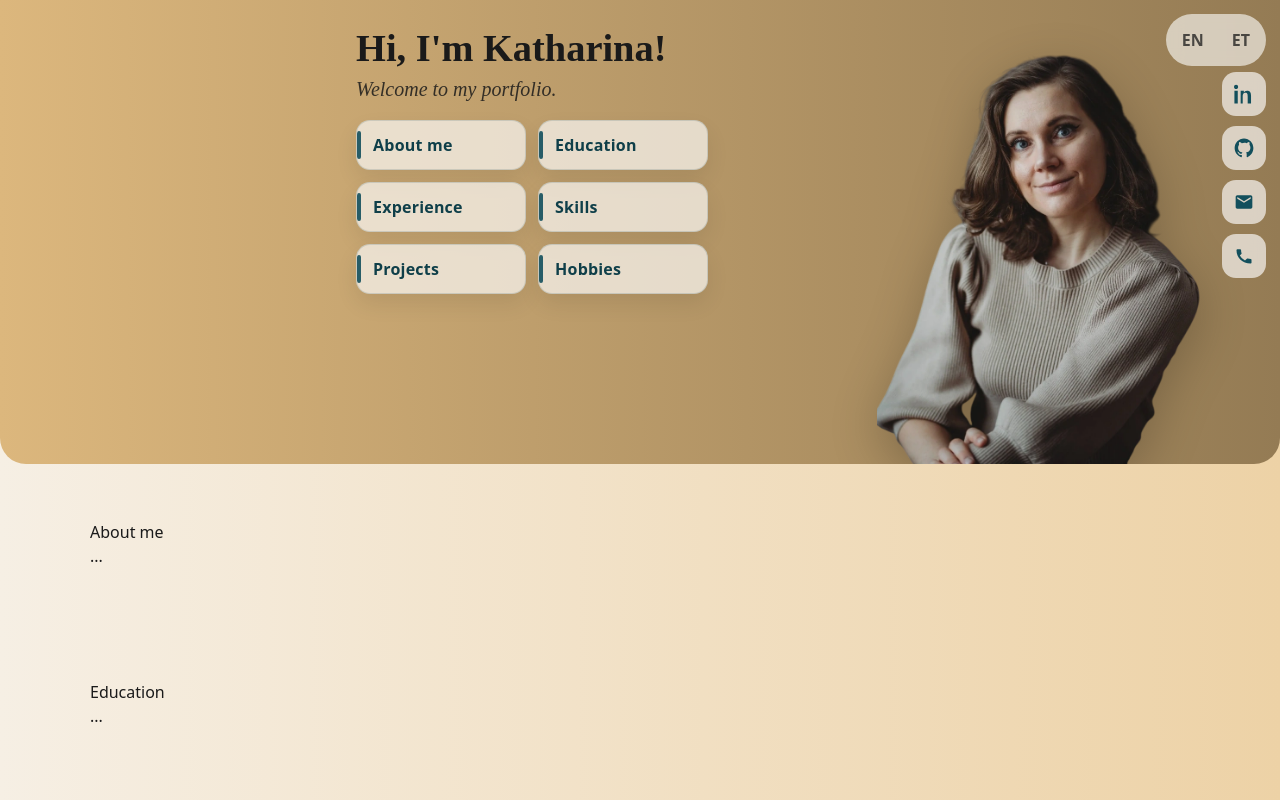
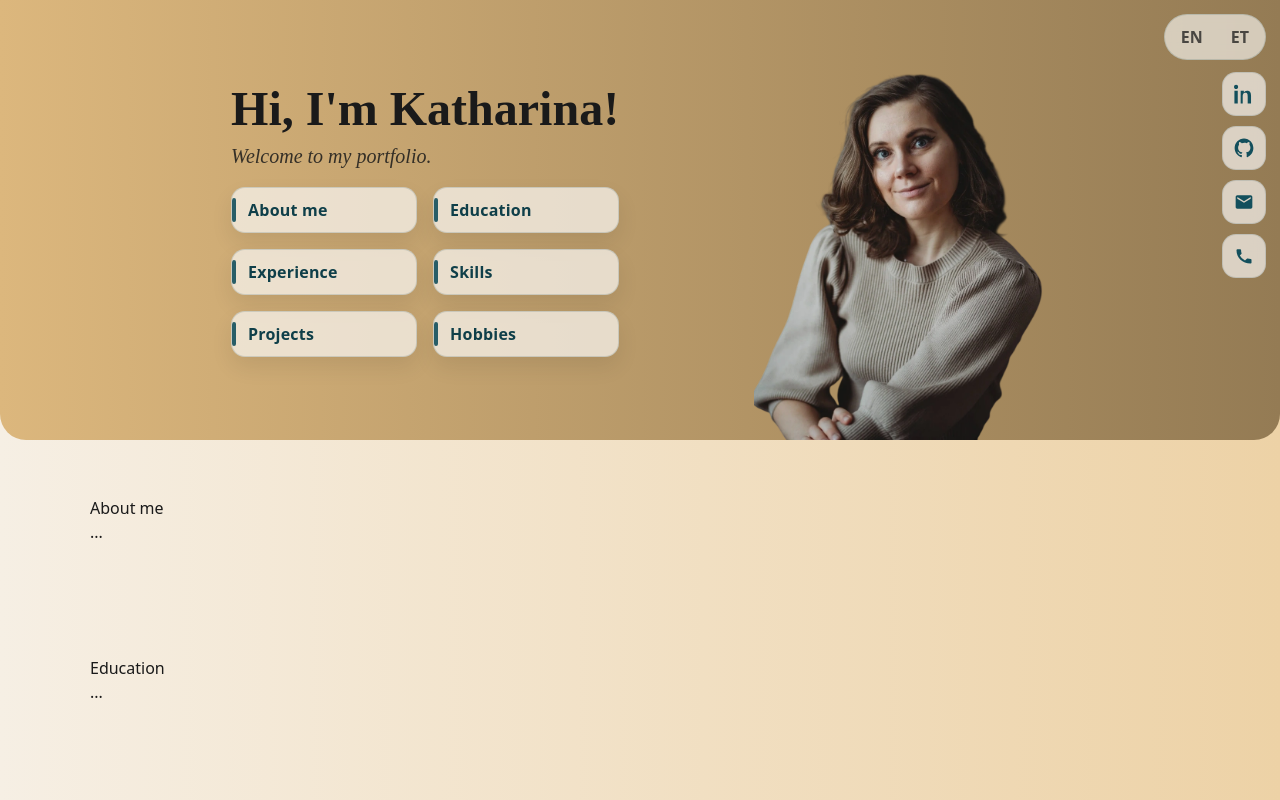
Before and after one commit to KatharinaMat/my-portfolio, a Nuxt app: page / in a window 1280 px wide. Shown: the top 800 px of the page. Built offline with nearby package versions, Linux system fonts and the light colour scheme.

Commit message:
hero ui cleanup

```diff
--- a/app/assets/css/main.css
+++ b/app/assets/css/main.css
@@ -1,102 +1,140 @@
 /* =================================
    BASE / GLOBAL
    ================================= */
-
 *,
 *::before,
 *::after {
-  box-sizing: border-box; /* FIX #1: hero height math stays true even with padding */
+  box-sizing: border-box; /*makes widths/padding predictable*/
+}
+
+body {
+  margin: 0; /*removes the browser default margin*/
 }
 
 html {
-  scroll-behavior: smooth;
+  scroll-behavior: smooth; /*Makes anchor-link scrolling (bookmarks) animate smoothly*/
+}
+.page {
+  min-height: 100vh; /*ensures the page background fills the screen even with little content.*/
+  background: linear-gradient(90deg, #f6efe4 0%, #edd2a6 100%);
 }
 
-.page {
-  min-height: 100vh;
-  background: linear-gradient(90deg, #f6efe4 0%, #edd2a6 100%);
-  position: relative;
+/* ===================================================
+   HERO LAYOUT (2 columns, mobile-first, fixed height)
+   =================================================== */
+
+.hero {
+  width: 100%; /*takes 100% of page width*/
+  height: 45vh;          /* fixed: hero will NOT grow on mobile */
+  background: linear-gradient(90deg, #dcb77d 0%, #947b54 100%);
+  border-radius: 0 0 26px 26px;
+  overflow: hidden;      /* safety: prevents children visually spilling out */
+}
+
+/* Make descendants able to size against hero height */
+.hero .container,
+.hero .row {
+  height: 100%;
+}
+
+/* Desktop override */
+@media (min-width: 860px) {
+  .hero {
+    height: 55vh;        /* fixed: hero will NOT grow on desktop */
+  }
 }
 
 /* =================================
-   HERO LAYOUT (2 columns)
+   CONTAINER
    ================================= */
 
-:root {
-  /* hero sizing */
-  --hero-h: clamp(420px, 58svh, 580px); /* slightly less tall by default */
-  --hero-pad-top: clamp(1.4rem, 2.6vw, 2.6rem);
+.container {
+  width: 100%;
+  max-width: 1100px;                 /* readable line length on desktop */
+  margin: 0 auto; /*centres the container*/
 
-  /* portrait sizing */
-  --portrait-w: clamp(360px, 35vw, 640px);
-  --portrait-ratio: 0.88; /* FIX #2: portrait fills hero more like blueprint */
-
-  /* spacing: bookmarks -> portrait */
-  --portrait-gap: clamp(2px, 0.6vw, 10px);
-
-  /* spacing: portrait -> social rail (THIS controls “between bookmarks and socials”) */
-  --ui-right: 14px;          /* your fixed UI uses right:14px */
-  --social-size: 44px;       /* icon button size */
-  --portrait-social-gap: clamp(10px, 1.4vw, 18px);
-
-  /* computed: where the portrait's RIGHT edge should sit */
-  --portrait-right: calc(var(--ui-right) + var(--social-size) + var(--portrait-social-gap));
+  /* mobile safety padding (prevents text/buttons touching screen edge) */
+  padding-left: clamp(1rem, 4vw, 2rem);
+  padding-right: clamp(1rem, 4vw, 2rem);
 }
 
-.hero {
-  position: relative; /* bottom:0 is hero bottom */
+/* =================================
+   HERO ROW + COLUMNS (layout only)
+   ================================= */
+
+.hero .row {
+  display: flex; /*children become flex items, layout is controlled by flexbox rules instead of normal document flow*/
+  flex-direction: row;  /* columns always side by side */
+  height: 100%;
+  align-items: stretch;
+  gap: clamp(0.75rem, 2vw, 2rem); /* smaller on mobile, bigger on desktop */
+}
+
+.left-col  { flex: 1.2; min-width: 0; } /*0 allows the column to shrink properly instead of pushing sideways.*/
+.right-col { flex: 0.8; min-width: 0; }
+
+/*to keep the portrait image anchored*/
+.right-col {
+  display: flex;
+  justify-content: flex-start;  /* left */
+  align-items: flex-end;        /* bottom */
+}
+
+.hero-image {
+  height: 85%;                 /* relative to hero (since row is 100%) */
+  width: 100%;
+  display: flex;
+  align-items: flex-end;
+  min-width: 0;
+  justify-content: flex-start;
+}
+
+.portrait {
+  height: 100%;
+  width: 100%;
+  object-fit: contain;         /* fits without cropping; use cover if you prefer crop */
+  display: block;
+  object-position: left bottom;
+}
+
+.side-nav {
+  display: grid;
+  grid-template-columns: repeat(2, minmax(0, 1fr)); /* always 2 cols */
+  gap: clamp(0.5rem, 1.6vw, 1rem);
+}
+
+/* =================================
+   LEFT COLUMN STACK (relationships)
+   ================================= */
+
+.left-col {
+  display: flex;
+  height: 100%;
+  align-items: center;          /* centers left-stack vertically */
+  justify-content: center;  /* centers left-stack horizontally */
+}
+
+.left-stack {
+  /* one vertical stack controls all spacing */
   display: flex;
   flex-direction: column;
 
-  width: 100%;
-  background: linear-gradient(90deg, #dcb77d 0%, #947b54 100%);
-  border-radius: 0 0 26px 26px;
-  overflow: hidden;
+  /* Gap between (text block) and (bookmarks block) */
+  gap: clamp(0.75rem, 2vh, 1.5rem);
 
-  /* hero section size */
-  min-height: var(--hero-h);
-  padding-top: var(--hero-pad-top);
+  /* keep the stack from becoming too wide */
+  max-width: 560px;
 }
 
-.hero .row {
-  display: flex;
-  flex: 1;
-  gap: clamp(1.5rem, 4vw, 3rem);
-  align-items: stretch;
-}
-
-/* LEFT COLUMN */
-
-.left-col {
-  flex: 1;
-  display: flex;
-  flex-direction: column;
-  padding-bottom: clamp(1.5rem, 3vw, 3rem);
-  align-items: flex-end;
-}
-
-/* align text + nav as one visual block */
-.left-col > .hero-text,
-.left-col > .side-nav {
-  width: min(34rem, 100%); /* mobile/tablet default */
-}
-
-/* RIGHT COLUMN */
-
-.right-col {
-  flex: 0 0 calc(var(--portrait-w) + var(--portrait-right));
-  width: calc(var(--portrait-w) + var(--portrait-right));
-  padding-right: var(--portrait-right);
-  margin: 0;
-  overflow: visible;
-
-  display: flex;
-  justify-content: flex-end;
-  align-items: flex-end; /* bottom align */
+/* Text block internal spacing */
+.hero-title { margin: 0; }
+.hero-subtitle {
+  margin: 0.6rem 0 0;
+  margin-bottom: clamp(0.8rem, 2.2vh, 1.4rem); ;
 }
 
 /* =================================
-   HERO CONTENT
+   HERO CONTENT (typography only)
    ================================= */
 
 .hero-text {
@@ -106,59 +144,28 @@ html {
 .hero-title {
   font-family: "Playfair Display", serif;
   font-weight: 600;
-  margin: 0 0 0.35rem;
-  font-size: 34px;
-  line-height: 1.05;
+  margin: 0;
+  line-height: 1.1;
   color: #1a1a1a;
+
+  /* responsive font size prevents mobile overflow */
+  font-size: clamp(1.9rem, 3.8vw, 3rem);
 }
 
 .hero-subtitle {
   font-family: "Playfair Display", serif;
   font-style: italic;
-  margin: 0 0 1rem;
-  font-size: 18px;
+  margin-top: 0.45rem;
+  line-height: 1.3;
   color: #1a1a1a;
   opacity: 0.85;
-}
 
-/* IMAGE */
-
-.hero-image {
-  position: absolute;
-
-  /* Keep portrait away from social rail by a controlled amount */
-  right: var(--portrait-right);
-  bottom: 0;
-
-  margin: 0;
-  padding: 0;
-  display: flex;
-  justify-content: flex-end;
-  align-items: flex-end;
-}
-
-.portrait {
-  display: block;
-  height: auto;
-  object-fit: contain;
-
-  /* portrait height relative to hero height */
-  max-height: calc(var(--hero-h) * var(--portrait-ratio));
-  width: auto;
-  max-width: var(--portrait-w);
-
-  filter: drop-shadow(0 14px 24px rgba(0, 0, 0, 0.22));
+  font-size: clamp(1rem, 1.6vw, 1.25rem);
 }
 
 /* =================================
-   HERO NAV  (Option A refined)
+   BOOKMARKS
    ================================= */
-
-.side-nav {
-  display: flex;
-  flex-direction: column;
-  gap: 0.9rem;
-}
 
 /* Soft card links */
 .bookmark {
@@ -167,12 +174,13 @@ html {
   justify-content: flex-start;
   white-space: normal;
   text-decoration: none;
+  min-width: 0;
 
   background: rgba(248, 246, 242, 0.72);
   border: 1px solid rgba(15, 63, 73, 0.14);
   box-shadow: 0 10px 22px rgba(0, 0, 0, 0.08);
 
-  padding: 12px 14px 12px 16px;
+  padding: 10px 14px 10px 16px;
   border-radius: 14px;
 
   color: #0f3f49;
@@ -214,58 +222,42 @@ html {
   outline-offset: 3px;
 }
 
-@media (min-width: 860px) {
-  :root {
-    --hero-pad-top: clamp(1.2rem, 2.2vw, 2.2rem);
-    --portrait-ratio: 0.9; /* desktop: portrait can be a touch taller */
-  }
-
-  .left-col > .hero-text,
-  .left-col > .side-nav {
-    width: min(22rem, 100%);
-  }
-
-  .hero-title {
-    font-size: clamp(36px, 3vw, 42px);
-    white-space: nowrap;
-  }
-
-  .hero-subtitle {
-    font-size: 20px;
-  }
-
-  .side-nav {
-    display: grid;
-    grid-template-columns: 1fr 1fr;
-    gap: 0.75rem 0.75rem;
-  }
-}
-
 /* =================================
-   FIXED UI ELEMENTS
+   FIXED UI: Language switch
    ================================= */
 
 .lang {
   position: fixed;
   top: 14px;
-  right: var(--ui-right);
+  right: 14px;                 /* no CSS var needed */
   z-index: 30;
-  display: flex;
+
+  display: inline-flex;
   gap: 8px;
+
   background: rgba(248, 246, 242, 0.65);
   backdrop-filter: blur(8px);
+  border: 1px solid rgba(15, 63, 73, 0.14);
+
   border-radius: 999px;
   padding: 6px;
+
+  /* helps when user zooms or small devices */
+  max-width: calc(100vw - 28px);
 }
 
 .lang-btn {
   border: 0;
   background: transparent;
   color: #1a1a1a;
+
   padding: 8px 10px;
   border-radius: 999px;
   cursor: pointer;
+
   font-weight: 600;
+  line-height: 1;
+
   opacity: 0.75;
   transition: background-color 180ms ease, color 180ms ease, opacity 180ms ease,
     transform 180ms ease;
@@ -282,31 +274,46 @@ html {
   opacity: 1;
 }
 
-/* SOCIALS */
+.lang-btn:focus-visible {
+  outline: 3px solid rgba(19, 79, 92, 0.28);
+  outline-offset: 3px;
+}
+
+/* =================================
+   FIXED UI: Social links
+   ================================= */
 
 .social {
   position: fixed;
-  right: var(--ui-right);
-  top: 72px;
+  right: 14px;        /* aligned with .lang */
+  top: 72px;          /* sits under language switch */
   z-index: 25;
+
   display: flex;
   flex-direction: column;
   gap: 10px;
+
+  max-height: calc(100vh - 90px); /* prevents overflow on tiny screens */
 }
 
 .icon-btn {
-  width: var(--social-size);
-  height: var(--social-size);
+  width: 44px;
+  height: 44px;
   border-radius: 14px;
+
   background: rgba(248, 246, 242, 0.7);
   backdrop-filter: blur(8px);
+  border: 1px solid rgba(15, 63, 73, 0.12);
+
   display: grid;
   place-items: center;
-  transition: transform 160ms ease;
+
+  transition: transform 160ms ease, background-color 160ms ease;
 }
 
 .icon-btn:hover {
   transform: translateY(-2px);
+  background: rgba(248, 246, 242, 0.85);
 }
 
 .icon-btn svg {
@@ -346,38 +353,3 @@ html {
   opacity: 1;
   filter: blur(0);
 }
-
-/* =================================
-   MOBILE BOOKMARK GRID (2 columns) - FIXED
-   ================================= */
-@media (max-width: 859px) {
-  /* keep your portrait vars if you want */
-  :root {
-    --portrait-w: min(52vw, 380px);
-    --portrait-ratio: 0.88;
-  }
-
-  /* IMPORTANT: ensure side-nav is actually a grid */
-  .side-nav {
-    display: grid;
-    grid-template-columns: repeat(2, minmax(160px, 1fr));
-    gap: 12px;
-    align-items: stretch;
-  }
-
-  /* IMPORTANT: ensure grid items fill the cell */
-  .bookmark {
-    width: 100%;
-    justify-content: flex-start;
-    white-space: nowrap;      /* keep label on one line */
-    font-size: 14px;          /* helps prevent wrapping */
-    padding: 12px 12px 12px 14px;
-  }
-
-  /* If the screen is SUPER narrow, allow wrap rather than breaking the grid */
-  @media (max-width: 420px) {
-    .bookmark {
-      white-space: normal;
-    }
-  }
-}
--- a/app/pages/index.vue
+++ b/app/pages/index.vue
@@ -68,6 +68,7 @@
       <div class="container">
         <div class="row">
           <div class="col left-col">
+            <div class="left stack">
             <div class="hero-text">
               <Transition name="line" appear>
                 <h1 v-if="showTitle" class="hero-title">
@@ -81,7 +82,6 @@
                 </p>
               </Transition>
             </div>
-
             <nav class="side-nav" aria-label="Page sections">
               <a
                 v-for="item in heroNav"
@@ -93,6 +93,7 @@
                 {{ t(item.i18nKey) }}
               </a>
             </nav>
+            </div>
           </div>
 
           <div class="col right-col">
```
